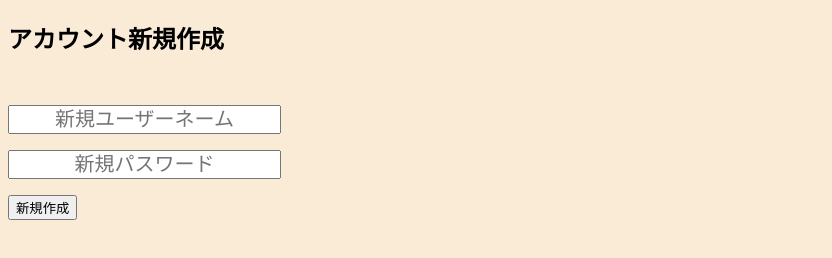
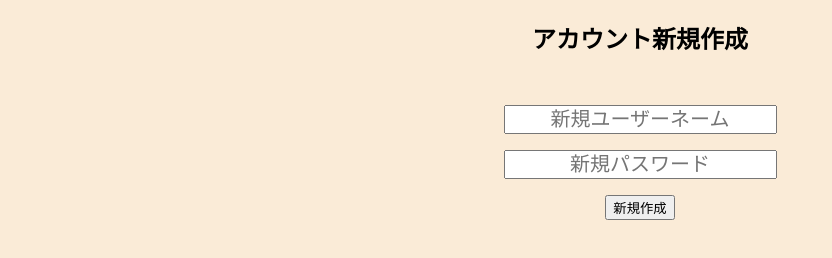
Before and after one commit to DeveloperUchida/WEBFlomt, a plain HTML site: page newacont.html in a window 1280 px wide. Shown: the whole page, without its empty margins (0-832 px from the left). Drawn offline with Linux system fonts and the light colour scheme.

Commit message:
DataUpdate 2023/12/20

```diff
--- a/newacontstyle.css
+++ b/newacontstyle.css
@@ -2,10 +2,11 @@
 body{
     background-color: antiquewhite;
 }
-.newaconuntname{
- text-align: center;
+.newacountname{
+    text-align: center;
 }
 form{
+    text-align: center;
     margin-top: 50px;
 }
 #ユーザーネーム{
```
